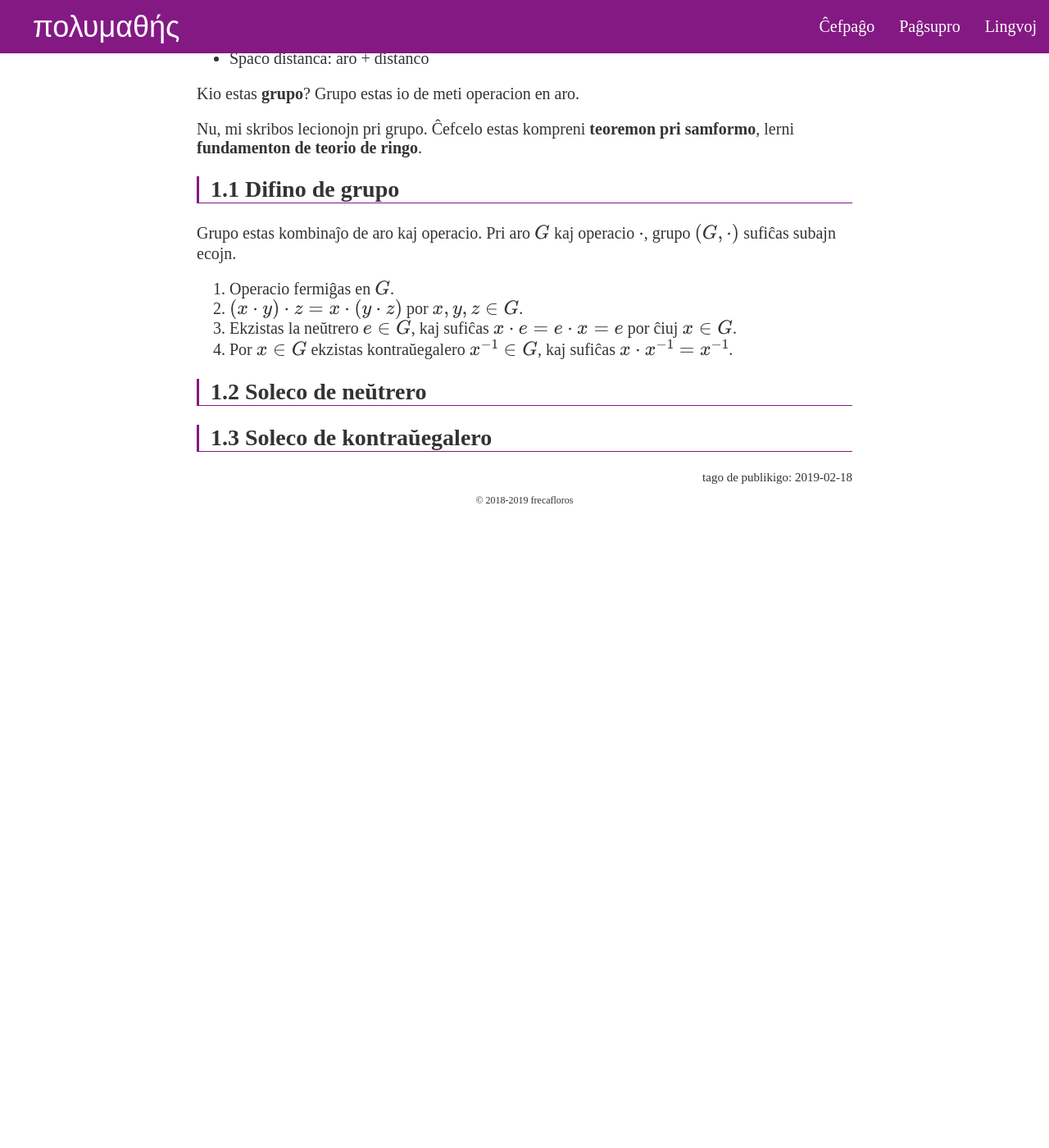
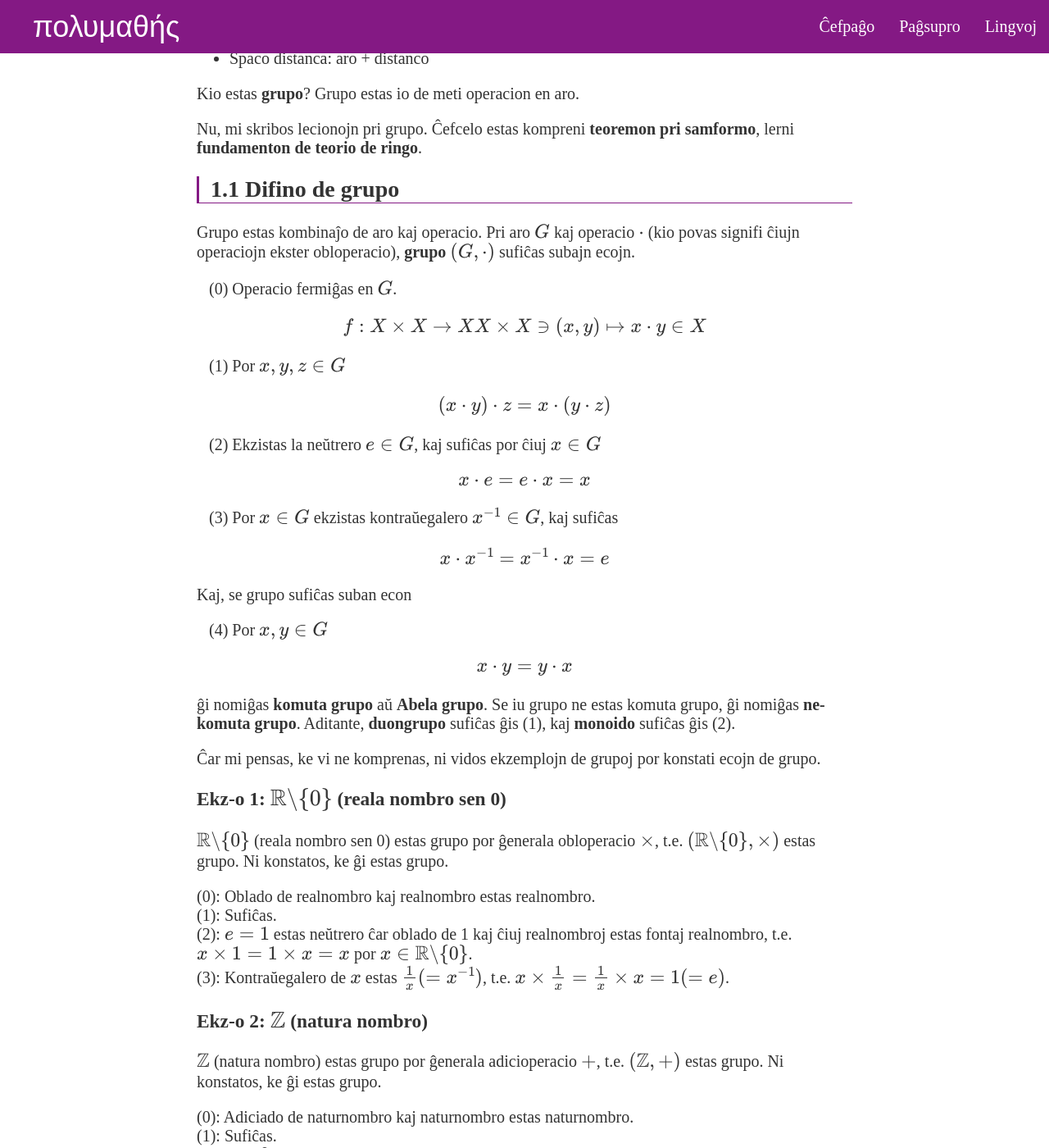
Before and after one commit to frecafloros/polymathes, a Jekyll site: the page built from articles/grupoj/esp/01.md, in a window 1280 px wide and 1400 px high, scrolled down 389 px. Shown: the whole window at 82% size. Built offline with Jekyll 4.4.1, drawn with Linux system fonts in a browser that asks for light colours; formulas are drawn with MathJax 3; before the commit the page ends 1019 px from its top, so only the background shows below that; some of the changed text lies outside the part shown.

Commit message:
grupoj 01

```diff
--- a/articles/grupoj/esp/01.md
+++ b/articles/grupoj/esp/01.md
@@ -1,7 +1,7 @@
 ---
 layout: article_esp
 title: 1. Grupo
-date: 2019-02-18
+date: 2019-02-21
 update:
 ---
 
@@ -23,14 +23,151 @@ Kio estas **grupo**? Grupo estas io de meti operacion en aro.
 
 Nu, mi skribos lecionojn pri grupo. Ĉefcelo estas kompreni **teoremon pri samformo**, lerni **fundamenton de teorio de ringo**.
 
+<!--figuro de lernordo? ankoraŭ ne estas-->
+
 ## 1.1 Difino de grupo
-Grupo estas kombinaĵo de aro kaj operacio. Pri aro $$G$$ kaj operacio $$\cdot$$, grupo $$(G,\cdot)$$ sufiĉas subajn ecojn.
+Grupo estas kombinaĵo de aro kaj operacio. Pri aro $$G$$ kaj operacio $$\cdot$$ (kio povas signifi ĉiujn operaciojn ekster obloperacio), **grupo** $$(G,\cdot)$$ sufiĉas subajn ecojn.
 
-1. Operacio fermiĝas en $$G$$.
-1. $$(x\cdot y)\cdot z = x\cdot (y\cdot z)$$ por $$x,y,z\in G$$.
-1. Ekzistas la neŭtrero $$e\in G$$, kaj sufiĉas $$x\cdot e = e\cdot x = e$$ por ĉiuj $$x\in G$$.
-1. Por $$x\in G$$ ekzistas kontraŭegalero $$x^{-1}\in G$$, kaj sufiĉas $$x\cdot x^{-1} = x^{-1}$$.
+{:.indentbox}
+(0) Operacio fermiĝas en $$G$$.
+
+$$
+\begin{equation*}
+f:X\times X \to X \\
+X\times X \ni (x,y) \mapsto x\cdot y \in X
+\end{equation*}
+$$
+
+{:.indentbox}
+(1) Por $$x,y,z\in G$$
+
+$$
+\begin{equation*}
+(x\cdot y)\cdot z = x\cdot (y\cdot z)
+\end{equation*}
+$$
+
+{:.indentbox}
+(2) Ekzistas la neŭtrero $$e\in G$$, kaj sufiĉas por ĉiuj $$x\in G$$
+
+$$
+\begin{equation*}
+x\cdot e = e\cdot x = x
+\end{equation*}
+$$
+
+{:.indentbox}
+(3) Por $$x\in G$$ ekzistas kontraŭegalero $$x^{-1}\in G$$, kaj sufiĉas
+
+$$
+\begin{equation*}
+x\cdot x^{-1} = x^{-1}\cdot x = e
+\end{equation*}
+$$
+
+Kaj, se grupo sufiĉas suban econ
+
+{:.indentbox}
+(4) Por $$x,y\in G$$
+
+$$
+\begin{equation*}
+x\cdot y = y\cdot x
+\end{equation*}
+$$
+
+ĝi nomiĝas **komuta grupo** aŭ **Abela grupo**. Se iu grupo ne estas komuta grupo, ĝi nomiĝas **ne-komuta grupo**. Aditante, **duongrupo** sufiĉas ĝis (1), kaj **monoido** sufiĉas ĝis (2).
+
+Ĉar mi pensas, ke vi ne komprenas, ni vidos ekzemplojn de grupoj por konstati ecojn de grupo.
+
+### Ekz-o 1: $$\mathbb{R}\backslash\{0\}$$ (reala nombro sen 0)
+$$\mathbb{R}\backslash\{0\}$$ (reala nombro sen 0) estas grupo por ĝenerala obloperacio $$\times$$, t.e. $$(\mathbb{R}\backslash\{0\},\times)$$ estas grupo. Ni konstatos, ke ĝi estas grupo.
+
+(0): Oblado de realnombro kaj realnombro estas realnombro.
+(1): Sufiĉas.
+(2): $$e=1$$ estas neŭtrero ĉar oblado de 1 kaj ĉiuj realnombroj estas fontaj realnombro, t.e. $$x\times 1 = 1\times x = x$$ por $$x\in \mathbb{R}\backslash\{0\}$$.
+(3): Kontraŭegalero de $$x$$ estas $$\frac{1}{x}(=x^{-1})$$, t.e. $$x\times \frac{1}{x} = \frac{1}{x}\times x = 1(=e)$$.
+
+### Ekz-o 2: $$\mathbb{Z}$$ (natura nombro)
+$$\mathbb{Z}$$ (natura nombro) estas grupo por ĝenerala adicioperacio $$+$$, t.e. $$(\mathbb{Z},+)$$ estas grupo. Ni konstatos, ke ĝi estas grupo.
+
+(0): Adiciado de naturnombro kaj naturnombro estas naturnombro.
+(1): Sufiĉas.
+(2): $$e=0$$ estas neŭtrero ĉar adiciado de 0 kaj ĉiuj naturnombroj estas fontaj naturnombro, t.e. $$x + 0 = 0 + x = x$$ por $$x\in \mathbb{Z}$$.
+(3): Kontraŭegalero de $$x$$ estas $$-x(=x^{-1})$$, t.e. $$x + (-x) = (-x) + x = 0(=e)$$.
 
 ## 1.2 Soleco de neŭtrero
+Nur unu neûtrero ekzistas por unu grupo $$(G,\cdot)$$.
+
+### Rezonado
+Supoze, ke du neŭtrero $$e,e'$$ ekzistus.
+Ĉar $$e$$ estas neŭtrero, $$e'\cdot e = e\cdot e' = e'$$.
+Ĉar ankaŭ $$e'$$ estas neŭtrero, $$e'\cdot e = e\cdot e' = e'$$
+Ĉi tiam $$e = e'$$. Do neûtrero estas la sola.
 
 ## 1.3 Soleco de kontraŭegalero
+Por unu ero $$x$$, nur unu kontraŭegalero $$x^{-1}$$ ekzistas en grupo $$(G,\cdot)$$.
+
+### Rezonado
+Supoze, ke du kontraŭegalero $$x^{-1},x'^{-1}$$ de iu ero $$x$$ ekzistus. Ĉar $$x^{-1}$$ kaj $$x'^{-1}$$ estas kontraŭegalero,
+
+$$
+\begin{equation*}
+x\cdot x^{-1} = e, \hspace{1em} x\cdot x'^{-1} = e
+\end{equation*}
+$$
+
+t.e.
+
+$$
+\begin{equation*}
+x\cdot x^{-1} = x\cdot x'^{-1}
+\end{equation*}
+$$
+
+Aditonte ambaŭflanke el maldekstro,
+
+$$
+\begin{equation*}
+x^{-1}\cdot x\cdot x^{-1} = x^{-1}\cdot x\cdot x'^{-1} \\
+e\cdot x^{-1} = e\cdot x'^{-1} \\
+x^{-1} = x'^{-1}
+\end{equation*}
+$$
+
+## 1.4 Ekzemplo de ne-grupo
+Nun por aro $$S$$, mi difinas $$S^* := S\backslash\{0\}$$ ($$S^*$$ estas $$S$$ sen $$0$$).
+
+Por adiciado, $$\mathbb{Z},\mathbb{R},\mathbb{Q},\mathbb{C}$$ estas grupoj(komutaj grupoj).
+Por oblado, $$\mathbb{R}^*,\mathbb{Q}^*,\mathbb{C}^*$$ estas grupoj(komutaj grupoj).
+Por adiciado, $$\mathbb{N}^*$$ estsa monoido.
+Por oblado, $$\mathbb{Z}^*$$ estas monoido.
+Por adiciado, $$\mathbb{N}^*$$ estas duongrupo.
+
+### Ekzemplo de ne-grupo
+
+Ni metos operacio $$*$$ en grupon $$\mathbb{Z}$$. Nun ni difinas operacion $$*$$ kiel
+
+$$
+\begin{equation*}
+a*b=a^2+3b^2
+\end{equation*}
+$$
+
+Nun $$a,b,c\in\mathbb{Z}\hspace{0.5em}(a\neq b\neq c)$$,
+
+$$
+\begin{align}
+(a*b)*c & =(a^2+3b^2)*c \\
+& =(a^2+3b^2)^2+3c^2 \\
+& =a^4+6a^2b^2+9b^4+3c^2 \\
+\\
+a*(b*c) & =a*(b^2+3c^2) \\
+& =a^2+3(b^2+3c^2)^2 \\
+& =a^2+3b^4+18b^2c^2+27c^4 \\
+\\
+(a*b)*c & \neq a*(b*c)
+\end{align}
+$$
+
+Tiele, $$(\mathbb{Z},*)$$ ne estas grupo, monoido, kaj duongrupo.
--- a/assets/css/default.css
+++ b/assets/css/default.css
@@ -96,3 +96,10 @@ footer {
 .citation {
 	font-size: 18px;
 }
+
+/* original box */
+
+.indentbox {
+	display: block;
+	margin-left: 15px;
+}
```
Also changed, not shown: articles/home/index_esp.md (+3 -3 lines).
